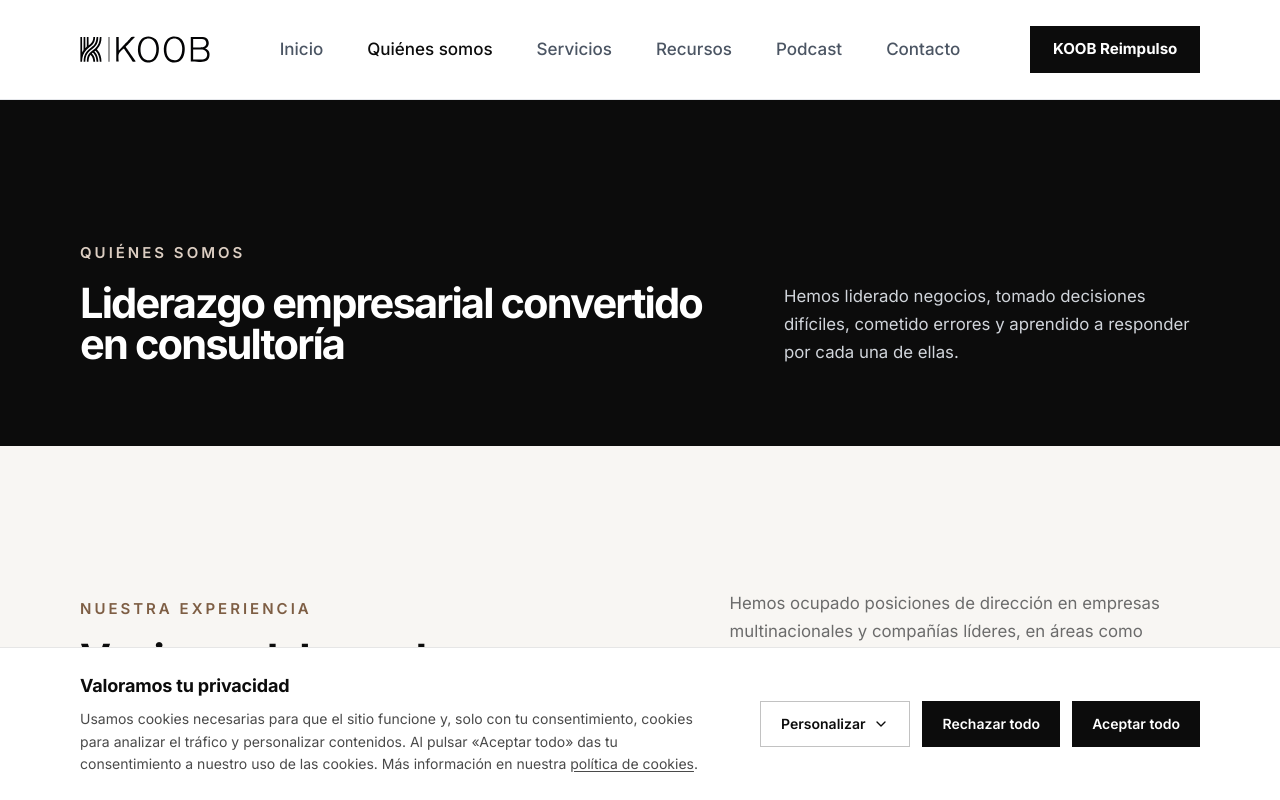
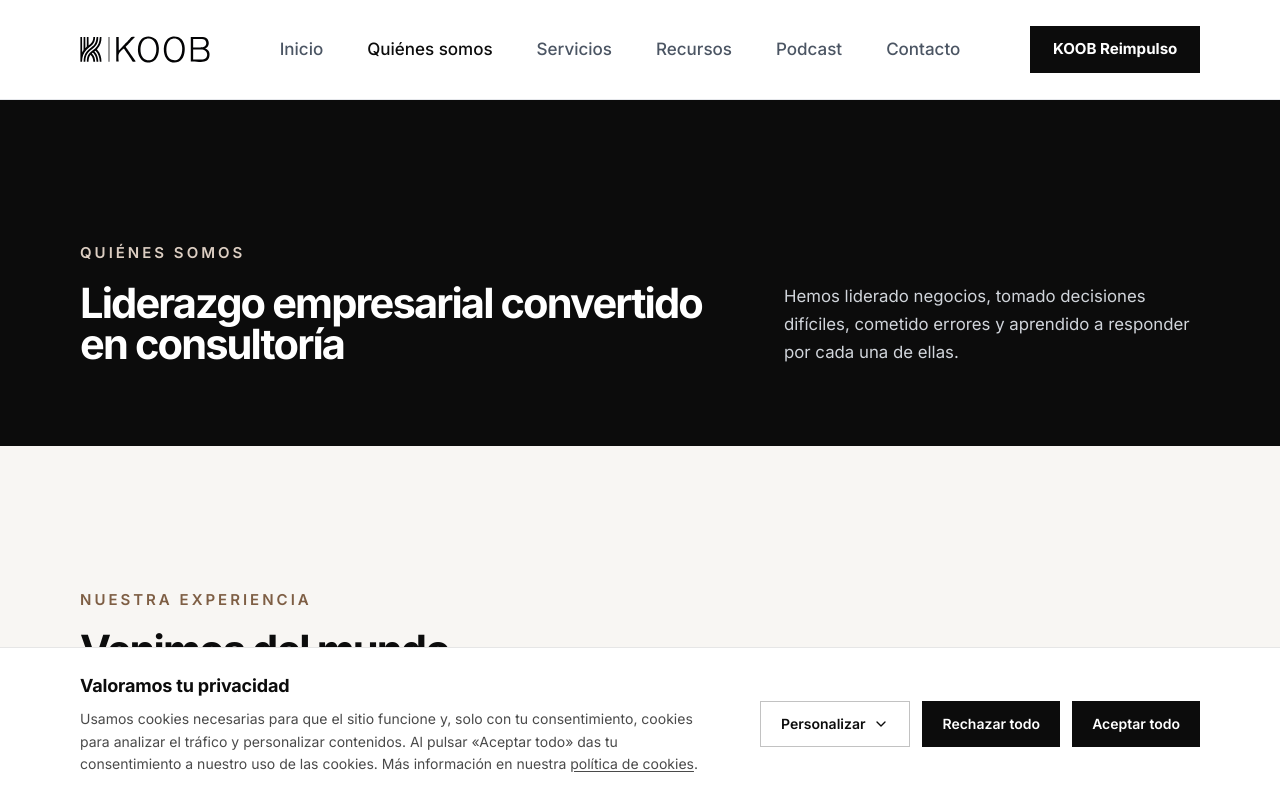
Before and after one commit to DSellees/demo-koob-web-v0, a React (Vite) app: page /quienes-somos in a window 1280 px wide. Shown: the top 800 px of the page. Built offline with nearby package versions, Linux system fonts and the light colour scheme.

Commit message:
small fixes

```diff
--- a/src/pages/QuienesSomos.tsx
+++ b/src/pages/QuienesSomos.tsx
@@ -124,15 +124,6 @@
                   {...revealProps}
                   custom={0.18}
                   className="type-section-lead text-koob-gray-500"
-                >
-                  Hemos ocupado posiciones de dirección en empresas multinacionales y compañías
-                  líderes, en áreas como estrategia, comercial, operaciones, finanzas, tecnología,
-                  personas y comunicación.
-                </motion.p>
-                <motion.p
-                  {...revealProps}
-                  custom={0.24}
-                  className="type-section-lead mt-4 text-koob-gray-500"
                 >
                   Por eso, en KOOB no nos limitamos a analizar tu empresa. Nos implicamos para
                   entender el reto, aportar perspectiva y convertir las decisiones en acción.
--- a/src/pages/Servicios.tsx
+++ b/src/pages/Servicios.tsx
@@ -408,7 +408,7 @@
             <div className="section-heading-row section-heading-gap-large">
               <motion.div {...revealProps} className="max-w-xl">
                 <p className="type-eyebrow mb-5 text-koob-gold-ink">Servicios</p>
-                <h2 className="type-section-title text-black">Cuatro formas de acompañarte</h2>
+                <h2 className="type-section-title text-black">Nuestros servicios destacados</h2>
               </motion.div>
               <motion.p
                 {...revealProps}
@@ -512,7 +512,7 @@
         <span
           ref={muchoMasRef}
           aria-hidden="true"
-          className="absolute bottom-4 left-1/2 -translate-x-1/2"
+          className="absolute bottom-8 left-1/2 -translate-x-1/2"
         >
           {/* Bota cada 5 s. Solo se anima mientras está en pantalla (Regla de la
               Animación Visible) y se detiene con prefers-reduced-motion. */}
```
